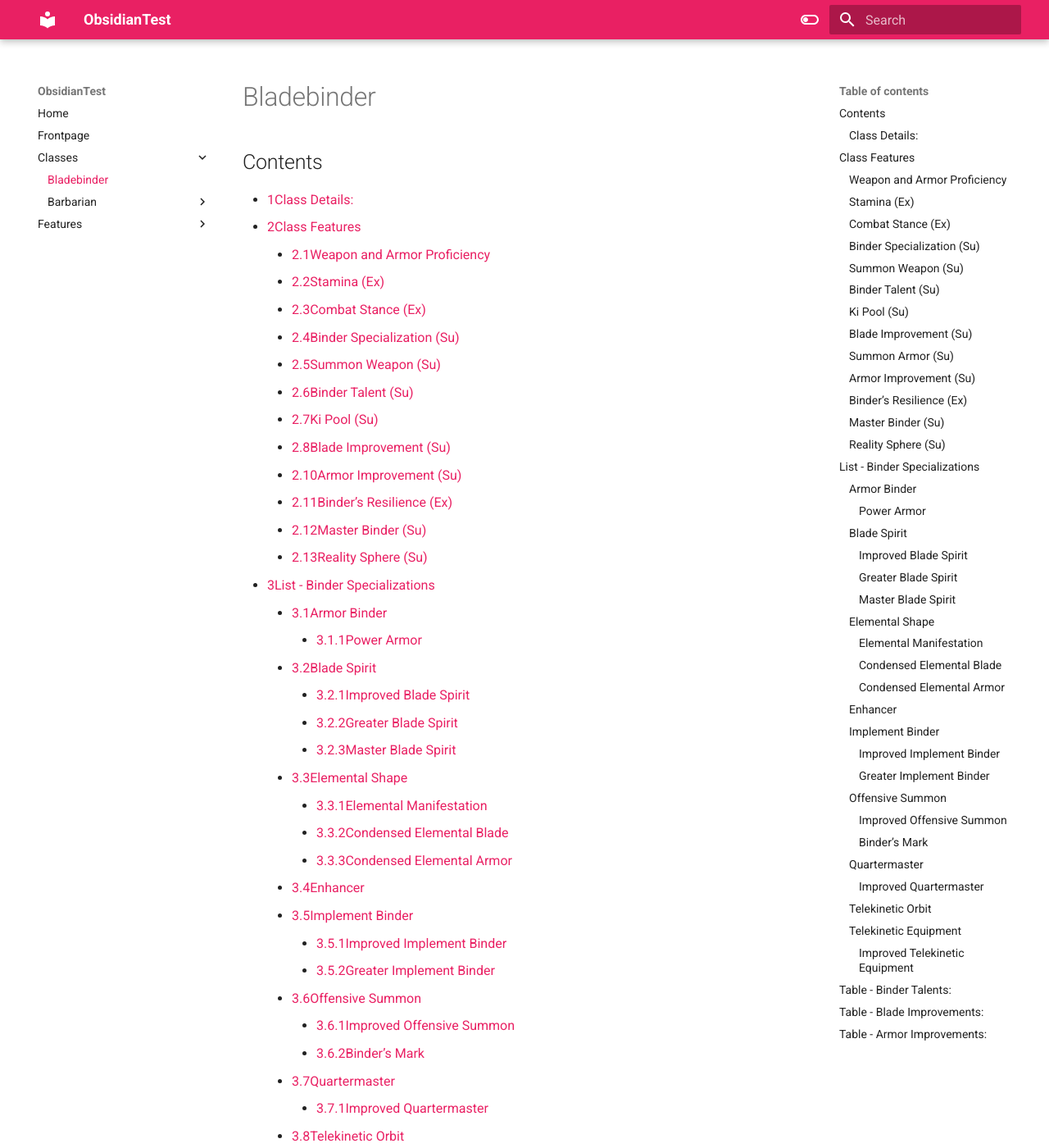
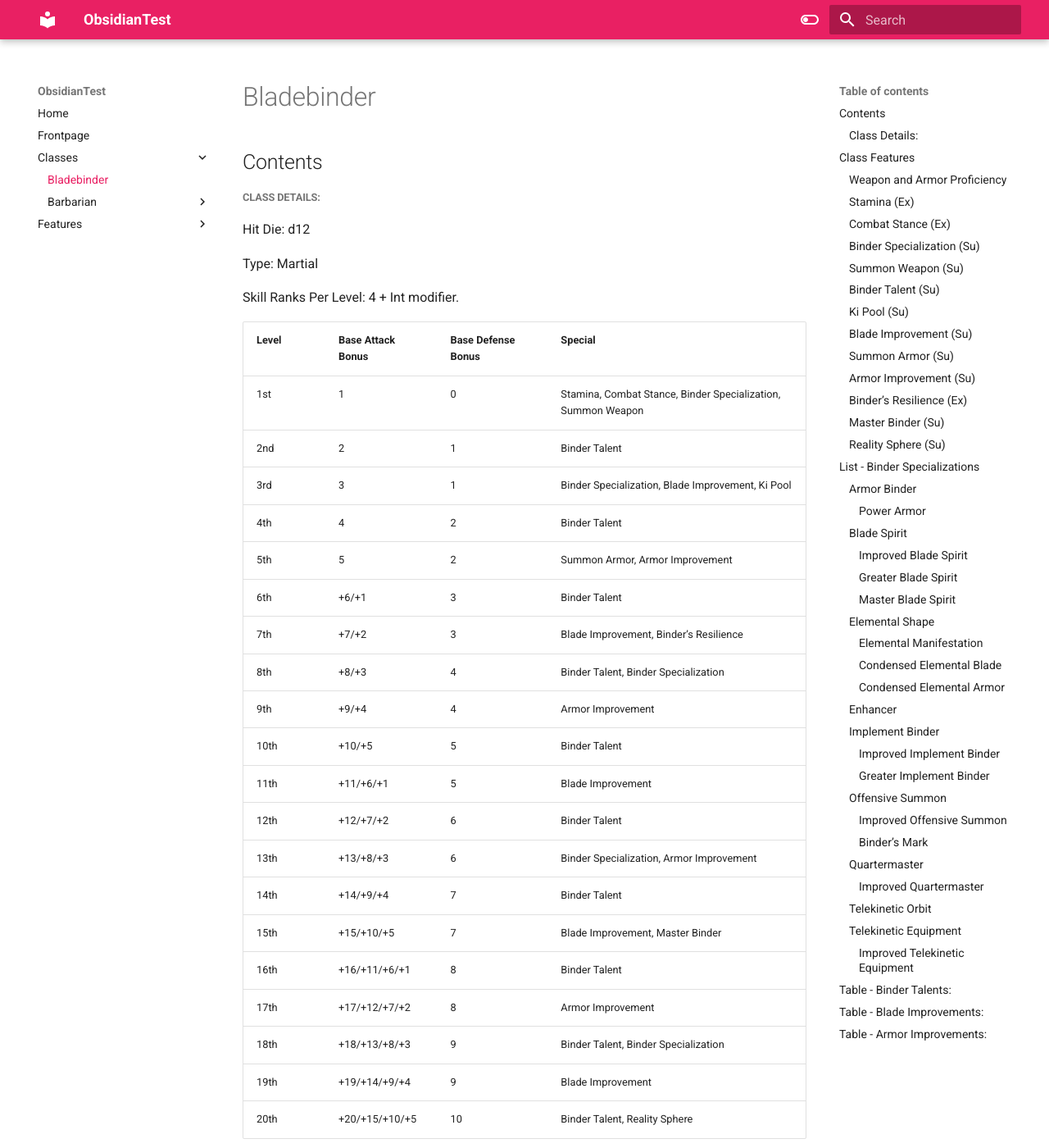
Before and after one commit to clandowski/ObsidianTest, an MkDocs documentation site: the page built from docs/Classes/Bladebinder.md, in a window 1280 px wide and 1400 px high. Shown: the whole window at 82% size. Built offline with MkDocs 1.6.1 and Material for MkDocs 9.7.7, drawn with Linux system fonts in a browser that asks for light colours; comment, search, counter and statistics services are not loaded; some of the changed text lies outside the part shown.

Commit message:
vault backup: 2023-02-06 12:47:16

```diff
--- a/docs/Classes/Bladebinder.md
+++ b/docs/Classes/Bladebinder.md
@@ -1,47 +1,6 @@
 
 
 ## Contents
-
--   [1Class Details:](https://niched20.miraheze.org/wiki/Classes/Blade_Binder#Class_Details:)
--   [2Class Features](https://niched20.miraheze.org/wiki/Classes/Blade_Binder#Class_Features)
-    -   [2.1Weapon and Armor Proficiency](https://niched20.miraheze.org/wiki/Classes/Blade_Binder#Weapon_and_Armor_Proficiency)
-    -   [2.2Stamina (Ex)](https://niched20.miraheze.org/wiki/Classes/Blade_Binder#Stamina_(Ex))
-    -   [2.3Combat Stance (Ex)](https://niched20.miraheze.org/wiki/Classes/Blade_Binder#Combat_Stance_(Ex))
-    -   [2.4Binder Specialization (Su)](https://niched20.miraheze.org/wiki/Classes/Blade_Binder#Binder_Specialization_(Su))
-    -   [2.5Summon Weapon (Su)](https://niched20.miraheze.org/wiki/Classes/Blade_Binder#Summon_Weapon_(Su))
-    -   [2.6Binder Talent (Su)](https://niched20.miraheze.org/wiki/Classes/Blade_Binder#Binder_Talent_(Su))
-    -   [2.7Ki Pool (Su)](https://niched20.miraheze.org/wiki/Classes/Blade_Binder#Ki_Pool_(Su))
-    -   [2.8Blade Improvement (Su)](https://niched20.miraheze.org/wiki/Classes/Blade_Binder#Blade_Improvement_(Su))
-    -   [2.10Armor Improvement (Su)](https://niched20.miraheze.org/wiki/Classes/Blade_Binder#Armor_Improvement_(Su))
-    -   [2.11Binder’s Resilience (Ex)](https://niched20.miraheze.org/wiki/Classes/Blade_Binder#Binder%E2%80%99s_Resilience_(Ex))
-    -   [2.12Master Binder (Su)](https://niched20.miraheze.org/wiki/Classes/Blade_Binder#Master_Binder_(Su))
-    -   [2.13Reality Sphere (Su)](https://niched20.miraheze.org/wiki/Classes/Blade_Binder#Reality_Sphere_(Su))
--   [3List - Binder Specializations](https://niched20.miraheze.org/wiki/Classes/Blade_Binder#List_-_Binder_Specializations)
-    -   [3.1Armor Binder](https://niched20.miraheze.org/wiki/Classes/Blade_Binder#Armor_Binder)
-        -   [3.1.1Power Armor](https://niched20.miraheze.org/wiki/Classes/Blade_Binder#Power_Armor)
-    -   [3.2Blade Spirit](https://niched20.miraheze.org/wiki/Classes/Blade_Binder#Blade_Spirit)
-        -   [3.2.1Improved Blade Spirit](https://niched20.miraheze.org/wiki/Classes/Blade_Binder#Improved_Blade_Spirit)
-        -   [3.2.2Greater Blade Spirit](https://niched20.miraheze.org/wiki/Classes/Blade_Binder#Greater_Blade_Spirit)
-        -   [3.2.3Master Blade Spirit](https://niched20.miraheze.org/wiki/Classes/Blade_Binder#Master_Blade_Spirit)
-    -   [3.3Elemental Shape](https://niched20.miraheze.org/wiki/Classes/Blade_Binder#Elemental_Shape)
-        -   [3.3.1Elemental Manifestation](https://niched20.miraheze.org/wiki/Classes/Blade_Binder#Elemental_Manifestation)
-        -   [3.3.2Condensed Elemental Blade](https://niched20.miraheze.org/wiki/Classes/Blade_Binder#Condensed_Elemental_Blade)
-        -   [3.3.3Condensed Elemental Armor](https://niched20.miraheze.org/wiki/Classes/Blade_Binder#Condensed_Elemental_Armor)
-    -   [3.4Enhancer](https://niched20.miraheze.org/wiki/Classes/Blade_Binder#Enhancer)
-    -   [3.5Implement Binder](https://niched20.miraheze.org/wiki/Classes/Blade_Binder#Implement_Binder)
-        -   [3.5.1Improved Implement Binder](https://niched20.miraheze.org/wiki/Classes/Blade_Binder#Improved_Implement_Binder)
-        -   [3.5.2Greater Implement Binder](https://niched20.miraheze.org/wiki/Classes/Blade_Binder#Greater_Implement_Binder)
-    -   [3.6Offensive Summon](https://niched20.miraheze.org/wiki/Classes/Blade_Binder#Offensive_Summon)
-        -   [3.6.1Improved Offensive Summon](https://niched20.miraheze.org/wiki/Classes/Blade_Binder#Improved_Offensive_Summon)
-        -   [3.6.2Binder’s Mark](https://niched20.miraheze.org/wiki/Classes/Blade_Binder#Binder%E2%80%99s_Mark)
-    -   [3.7Quartermaster](https://niched20.miraheze.org/wiki/Classes/Blade_Binder#Quartermaster)
-        -   [3.7.1Improved Quartermaster](https://niched20.miraheze.org/wiki/Classes/Blade_Binder#Improved_Quartermaster)
-    -   [3.8Telekinetic Orbit](https://niched20.miraheze.org/wiki/Classes/Blade_Binder#Telekinetic_Orbit)
-    -   [3.9Telekinetic Equipment](https://niched20.miraheze.org/wiki/Classes/Blade_Binder#Telekinetic_Equipment)
-        -   [3.9.1Improved Telekinetic Equipment](https://niched20.miraheze.org/wiki/Classes/Blade_Binder#Improved_Telekinetic_Equipment)
--   [4Table - Binder Talents:](https://niched20.miraheze.org/wiki/Classes/Blade_Binder#Table_-_Binder_Talents:)
--   [5Table - Blade Improvements:](https://niched20.miraheze.org/wiki/Classes/Blade_Binder#Table_-_Blade_Improvements:)
--   [6Table - Armor Improvements:](https://niched20.miraheze.org/wiki/Classes/Blade_Binder#Table_-_Armor_Improvements:)
 
 ##### Class Details:
 
```
